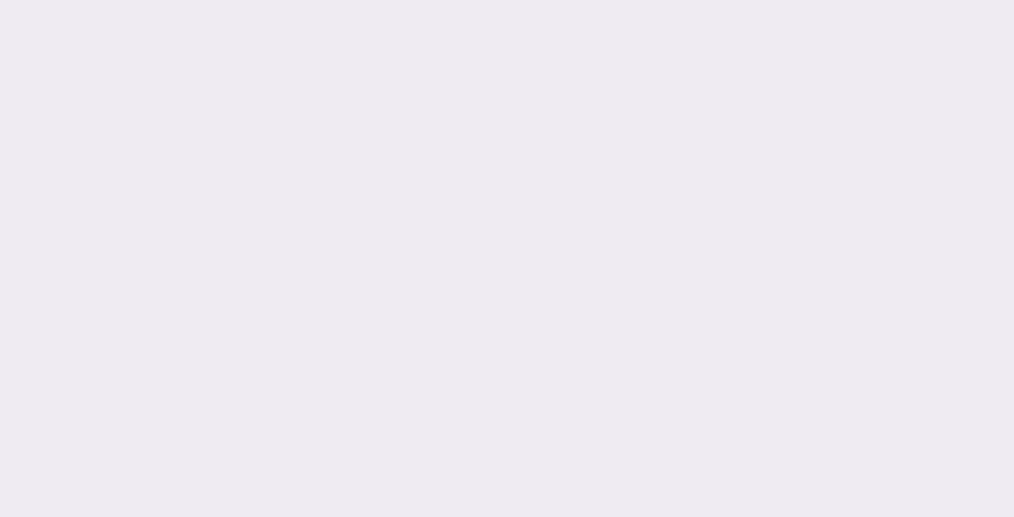
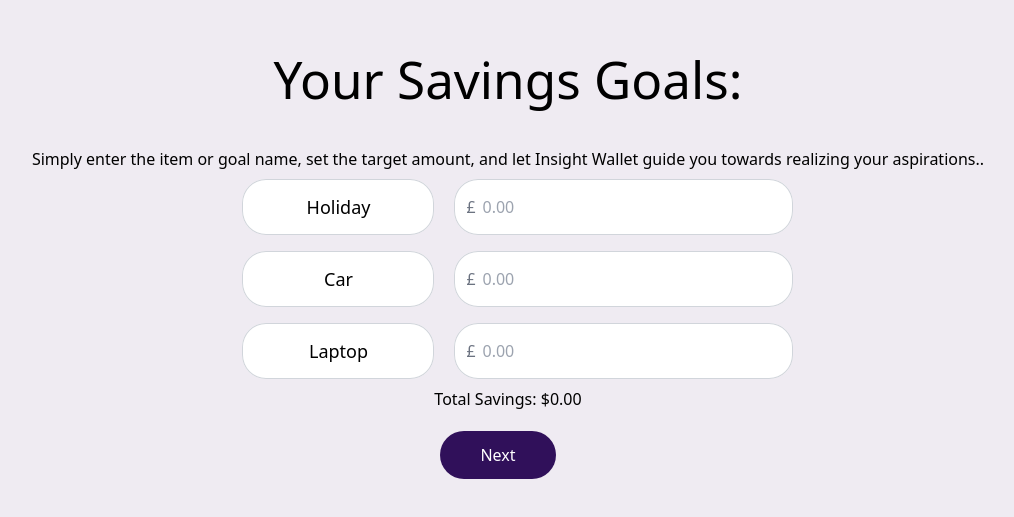
Before and after one commit to MrKatrish/insight_wallet, a React (Vite) app: page /savings-goals in a window 1280 px wide. Before the commit this address had no page. Shown: the part 125-642 px from the top of the page, without its empty margins (132-1146 px from the left). Built offline with nearby package versions, Linux system fonts and the light colour scheme.

Commit message:
added updateUserData function in budget route path, changed file name and named file correctly in app.jsx and budget files

```diff
--- a/src/App.jsx
+++ b/src/App.jsx
@@ -4,7 +4,7 @@ import Home from './pages/Home';
 import Income from './pages/Income';
 import Budget from './pages/Budget';
 import Dashboard from './pages/Dashboard';
-import Savingsgoals from './pages/Savingsgoals';
+import SavingsGoals from './pages/Savings-goals';
 import './App.css';
 
 function App() {
@@ -24,10 +24,9 @@ function App() {
           <Routes>
             <Route path="/" element={<Home />} />
             <Route path="/income" element={<Income updateUserData={updateUserData} />} />
-            <Route path="/budget" element={<Budget userData={userData} />} />
+            <Route path="/budget" element={<Budget updateUserData={updateUserData}/>} />
+            <Route path="/savings-goals" element={<SavingsGoals />} />
             <Route path="/dashboard" element={<Dashboard />} />
-            {/* Dodajemy ścieżkę dla Savingsgoals */}
-            <Route path="/savingsgoals" element={<Savingsgoals />} />
           </Routes>
         {/* </div> */}
         {/* <footer className="bg-blue-500 text-white py-4 px-8">
--- a/src/pages/Budget.jsx
+++ b/src/pages/Budget.jsx
@@ -82,7 +82,7 @@ function Budget({ updateUserData }) {
     };
 
     updateUserData({ budget: budgetData });
-    navigate('/savingsgoals');
+    navigate('/savings-goals');
   };
 
   return (
--- /dev/null
+++ b/src/pages/Savings-goals.jsx
@@ -0,0 +1,45 @@
+import React, { useState } from 'react';
+import { useNavigate } from 'react-router-dom';
+import UserInput from '../components/UserInput';
+import FormTitle from './FormTitle';
+import FormButton from '../components/FormButton';
+
+function SavingsGoals({ updateUserData }) {
+    const navigate = useNavigate();
+    const [SavingsGoals, setSavingsGoals] = useState({
+        Holiday: '',
+        Car: '',
+        Laptop: '',
+    });
+
+    const [totalAmount, setTotalAmount] = useState(0);
+
+    const handleChange = (e) => {
+        const { name, value } = e.target;
+        setSavingsGoals({ ...SavingsGoals, [name]: value });
+
+        setTotalAmount((prevTotal) => prevTotal + (parseFloat(value) || 0));
+
+    };
+
+    const handleSubmit = () => {
+        updateUserData({ SavingsGoals });
+        navigate('/dashboard');
+    };
+
+    return (
+        <div>
+            <FormTitle title='Your Savings Goals:' />
+            <p className="italics">Simply enter the item or goal name, set the target amount, and let Insight Wallet guide you towards realizing your aspirations..</p>
+            <UserInput incomeTitle='Holiday' value={SavingsGoals.Holiday} handleChange={handleChange} />
+            <UserInput incomeTitle='Car' value={SavingsGoals.Car} handleChange={handleChange} />
+            <UserInput incomeTitle='Laptop' value={SavingsGoals.Laptop} handleChange={handleChange} />
+
+            <p>Total Savings: ${totalAmount.toFixed(2)}</p>
+
+            <FormButton onClick={handleSubmit} title='Next' />
+        </div>
+    );
+}
+
+export default SavingsGoals;
--- a/src/pages/SavingsGoals.jsx
+++ /dev/null
@@ -1,40 +0,0 @@
-import React, { useState } from "react";
-import { useNavigate } from "react-router-dom";
-import UserInput from '../components/UserInput';
-
-function SavingsGoals({ updateUserData }) {
-    const navigate = useNavigate();
-    const [savingsGoals, setSavingsGoals] = useState({
-        Holiday: "",
-        Car: "",
-        Laptop: "",
-    });
-
-    const handleChange = (e) => {
-        const { name, value } = e.target;
-        setSavingsGoals({ ...savingsGoals, [name]: value });
-    };
-
-    const handleSubmit = () => {
-        if (typeof updateUserData === 'function') {
-            updateUserData({ SavingsGoals: savingsGoals });
-            navigate("/dashboard");
-        } else {
-            console.error("updateUserData is not a function");
-        }
-    };
-
-
-    return (
-        <div>
-            <h2>Your Savings Goals:</h2>
-            <p className="italics">Simply enter the item or goal name, set the target amount, and let Insight Wallet guide you towards realizing your aspirations.</p>
-            <UserInput inputTitle='Holiday' value={savingsGoals.Holiday} handleChange={handleChange} />
-            <UserInput inputTitle='Car' value={savingsGoals.Car} handleChange={handleChange} />
-            <UserInput inputTitle='Laptop' value={savingsGoals.Laptop} handleChange={handleChange} />
-            <button onClick={handleSubmit}>Next</button>
-        </div>
-    );
-}
-
-export default SavingsGoals;
```
